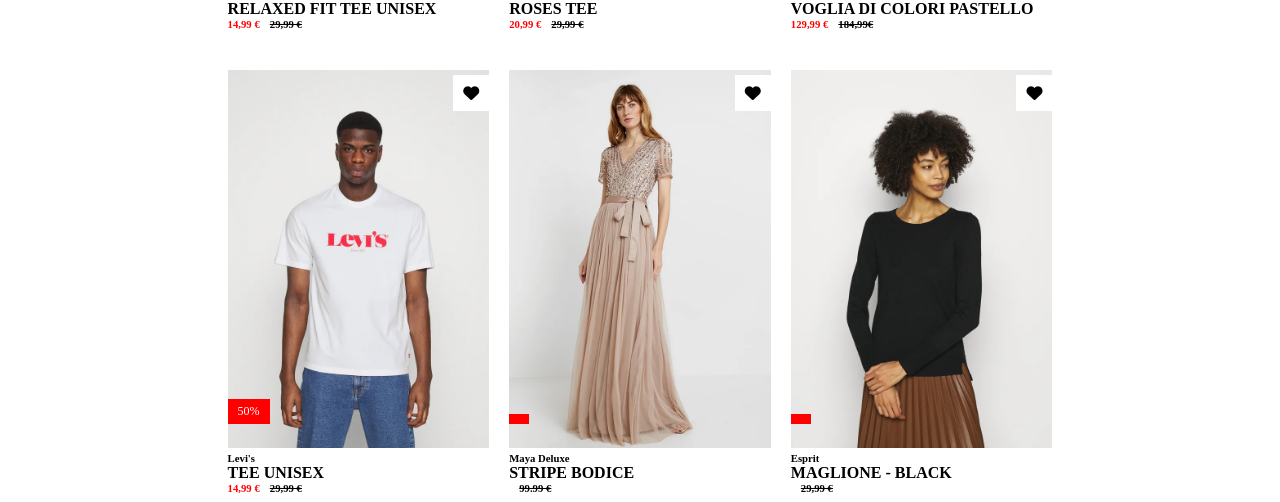
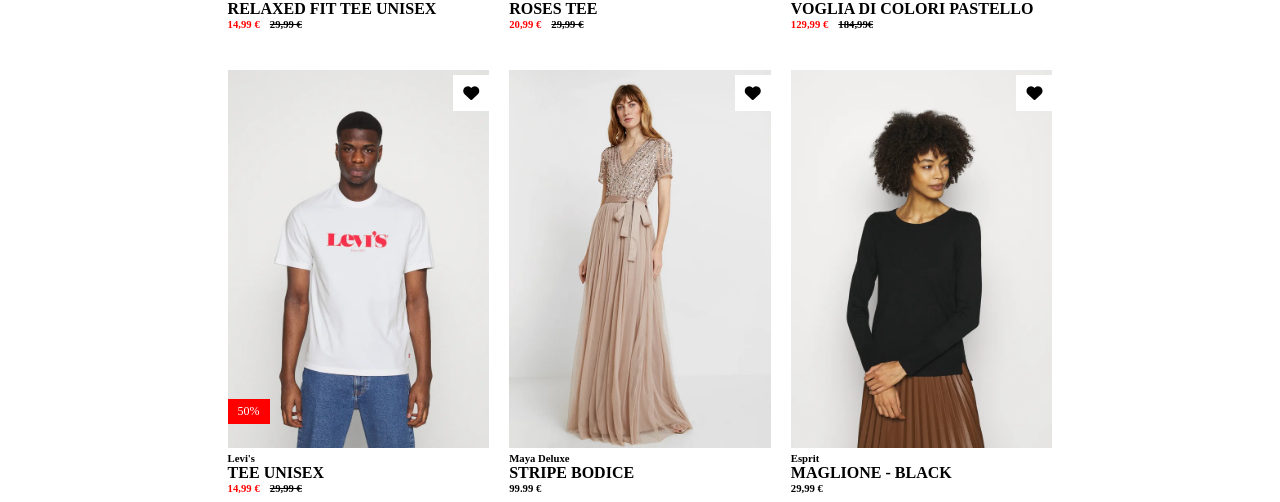
Before and after one commit to GiPisano/vite-boolando, a Vue app: page / in a window 1280 px wide. Shown: the part 450-952 px from the top of the page. Built offline with nearby package versions, Linux system fonts and the light colour scheme.

Commit message:
add props

```diff
--- a/package.json
+++ b/package.json
@@ -9,11 +9,6 @@
     "preview": "vite preview"
   },
   "dependencies": {
-    "@fortawesome/fontawesome-svg-core": "^6.5.1",
-    "@fortawesome/free-brands-svg-icons": "^6.5.1",
-    "@fortawesome/free-regular-svg-icons": "^6.5.1",
-    "@fortawesome/free-solid-svg-icons": "^6.5.1",
-    "@fortawesome/vue-fontawesome": "^3.0.6",
     "vue": "^3.4.15"
   },
   "devDependencies": {
--- a/src/App.vue
+++ b/src/App.vue
@@ -6,7 +6,70 @@
 export default{
   data(){
     return{
+      clothes:[
+                {
+                imageFront: '1.webp',
+                imageBack: '1b.webp',
+                sale: '50%',
+                brand: 'Levi\'s',
+                description: 'RELAXED FIT TEE UNISEX',
+                discountedPrice: '14,99 €',
+                price: '29,99 €',
+                isInFavorites: false,
+                },
 
+                {
+                imageFront: '2.webp',
+                imageBack: '2b.webp',
+                sale: '30%',
+                brand: 'Guess',
+                description: 'ROSES TEE',
+                discountedPrice: '20,99 €',
+                price: '29,99 €',
+                isInFavorites: false,
+                },
+
+                {
+                imageFront: '3.webp',
+                imageBack: '3b.webp',
+                sale: '30%',
+                brand: 'Come Zucchero Filato',
+                description: 'VOGLIA DI COLORI PASTELLO',
+                discountedPrice: '129,99 €',
+                price: '184,99€',
+                isInFavorites: false,
+                },
+
+                {
+                imageFront: '4.webp',
+                imageBack: '4b.webp',
+                sale: '50%',
+                brand: 'Levi\'s',
+                description: 'TEE UNISEX',
+                discountedPrice: '14,99 €',
+                price: '29,99 €',
+                isInFavorites: false,
+                },
+
+                {
+                imageFront: '5.webp',
+                imageBack: '5b.webp',
+                brand: 'Maya Deluxe',
+                description: 'STRIPE BODICE',
+                price: '99.99 €',
+                isInFavorites: false,
+                },
+
+                {
+                imageFront: '6.webp',
+                imageBack: '6b.webp',
+                brand: 'Esprit',
+                description: 'MAGLIONE - BLACK',
+                price: '29,99 €',
+                isInFavorites: false,
+                },
+
+            ]
     }
   },
 
@@ -19,7 +82,9 @@
 <template>
 
   <app-header></app-header>
-  <app-main></app-main>
+  <app-main
+  :clothes="clothes"
+  ></app-main>
   <app-footer></app-footer>
 
 </template>
--- a/src/components/AppMain.vue
+++ b/src/components/AppMain.vue
@@ -1,77 +1,18 @@
 <script>
 export default {
-    data(){
-        return{
-            clothes:[
-                {
-                imageFront: '1.webp',
-                imageBack: '1b.webp',
-                sale: '50%',
-                brand: 'Levi\'s',
-                description: 'RELAXED FIT TEE UNISEX',
-                discountedPrice: '14,99 €',
-                price: '29,99 €',
-                },
-
-                {
-                imageFront: '2.webp',
-                imageBack: '2b.webp',
-                sale: '30%',
-                brand: 'Guess',
-                description: 'ROSES TEE',
-                discountedPrice: '20,99 €',
-                price: '29,99 €',
-                },
-
-                {
-                imageFront: '3.webp',
-                imageBack: '3b.webp',
-                sale: '30%',
-                brand: 'Come Zucchero Filato',
-                description: 'VOGLIA DI COLORI PASTELLO',
-                discountedPrice: '129,99 €',
-                price: '184,99€',
-                },
-
-                {
-                imageFront: '4.webp',
-                imageBack: '4b.webp',
-                sale: '50%',
-                brand: 'Levi\'s',
-                description: 'TEE UNISEX',
-                discountedPrice: '14,99 €',
-                price: '29,99 €',
-                },
-
-                {
-                imageFront: '5.webp',
-                imageBack: '5b.webp',
-                sale: '',
-                brand: 'Maya Deluxe',
-                description: 'STRIPE BODICE',
-                discountedPrice: '',
-                price: '99.99 €',
-                },
-
-                {
-                imageFront: '6.webp',
-                imageBack: '6b.webp',
-                sale: '',
-                brand: 'Esprit',
-                description: 'MAGLIONE - BLACK',
-                discountedPrice: '',
-                price: '29,99 €',
-                },
-
-            ]
-        }
-
+    props:{
+        clothes: Array
     },
 
     methods:{
         buildImgPath(imageName){
             return new URL('../assets/img/' + imageName , import.meta.url).href;
-        }
+        },
+
+        favoriteClothe(index){
+            this.clothes[index].isInFavorites = !this.clothes[index].isInFavorites;
+        },
+
     }
 }
 </script>
@@ -79,16 +20,19 @@
 <template>
     <div class="container">
         <div class="card" v-for="(clothe, index) in clothes">
-            <img :src="buildImgPath(clothes[index].imageFront)" alt="">
-            <img class="img-hover" :src="buildImgPath(clothes[index].imageBack)" alt="">
-            <p>{{ clothe.sale }}</p>
-            <i class="fa-solid fa-heart like"></i>
+            <div class="img-clothe">
+                <img :src="buildImgPath(clothes[index].imageFront)" alt="">
+                <img class="img-hover" :src="buildImgPath(clothes[index].imageBack)" alt="">
+            </div>
+            <p v-if="clothe.sale">{{ clothe.sale }}</p>
+            <i class="fa-solid fa-heart" :class="clothe.isInFavorites ? 'like' : ''" @click="favoriteClothe(index)"></i>
             <div class="descripption">
                 <h6>{{ clothe.brand }}</h6>
                 <h4>{{ clothe.description }}</h4>
                 <h6 class="price">
-                    <span class="red">{{ clothe.discountedPrice }}</span>
-                    <span class="line">{{ clothe.price}}</span>
+                    <span class="red" v-if="clothe.discountedPrice" >{{ clothe.discountedPrice }}</span>
+                    <span class="line" v-if="clothe.discountedPrice">{{ clothe.price }}</span>
+                    <span v-else>{{ clothe.price }}</span>
                 </h6>
             </div>
         </div>
@@ -113,7 +57,6 @@
     padding: 0 17%;
     display: flex;
     justify-content: center;
-    align-items: center;
     flex-wrap: wrap;
     gap: 20px;
     .card{
@@ -127,7 +70,7 @@
             background-color: white;
             padding: 10px;
         }
-        .like:hover{
+        .like{
             color: red;
         }
         p{
```
Also changed, not shown: src/styles/general.scss (line endings or trailing spaces), 1 other file (tests, documents, lock files or other folders).
